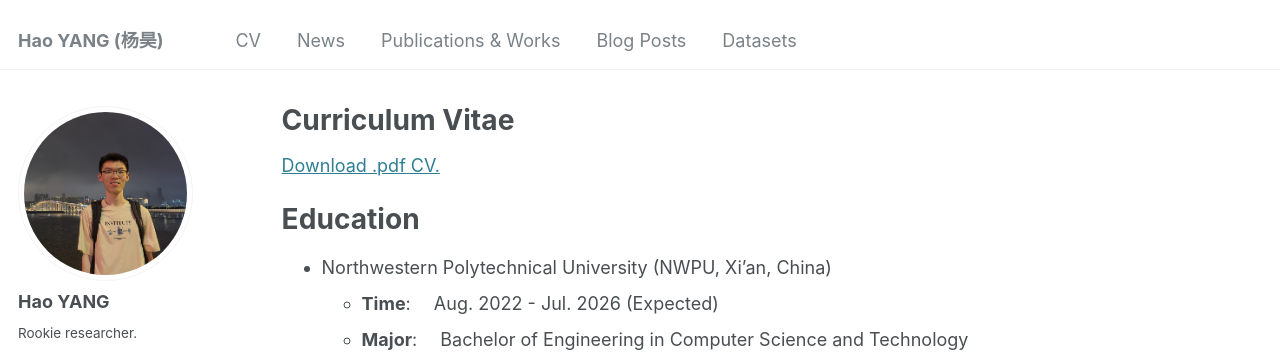
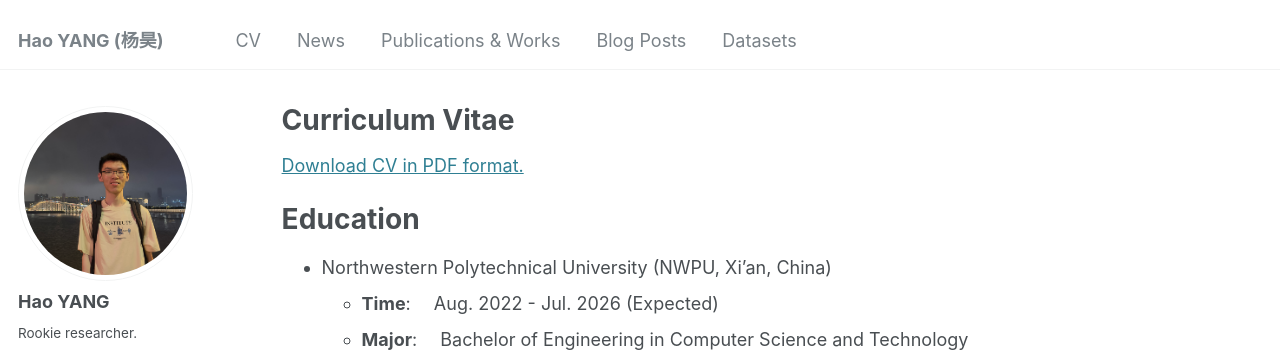
Before and after one commit to haoyangofficial/haoyangofficial.github.io, a Jekyll site: the page built from _pages/cv.md, in a window 1280 px wide and 900 px high. Shown: the top 352 px of the window. Built offline with Jekyll 4.4.1, drawn with Linux system fonts in a browser that asks for light colours.

Commit message:
correct hyperlink mistakes

```diff
--- a/_pages/cv.md
+++ b/_pages/cv.md
@@ -9,7 +9,7 @@
 
 {% include base_path %}
 
-[Download .pdf CV.](/files/cv20250801.pdf)
+[Download CV in PDF format.](/files/cv20250801.pdf)
 
 Education
 ======
@@ -17,7 +17,7 @@
   * **Time**:&emsp; Aug. 2022 - Jul. 2026 (Expected)
   * **Major**:&emsp; Bachelor of Engineering in Computer Science and Technology
   * **Minor**:&emsp; Smart Energy
-  * **GPA**:&emsp; 3.739 / 4.1 (**ALL MATH, CS & AI COURSES** are scored 90+. [Full Transcript](/files/trascript20250801.pdf))
+  * **GPA**:&emsp; 3.739 / 4.1 (**ALL MATH, CS & AI COURSES** are scored 90+. [Full Transcript](/files/transcript20250801.pdf))
 
 Research Experience
 ======
```
